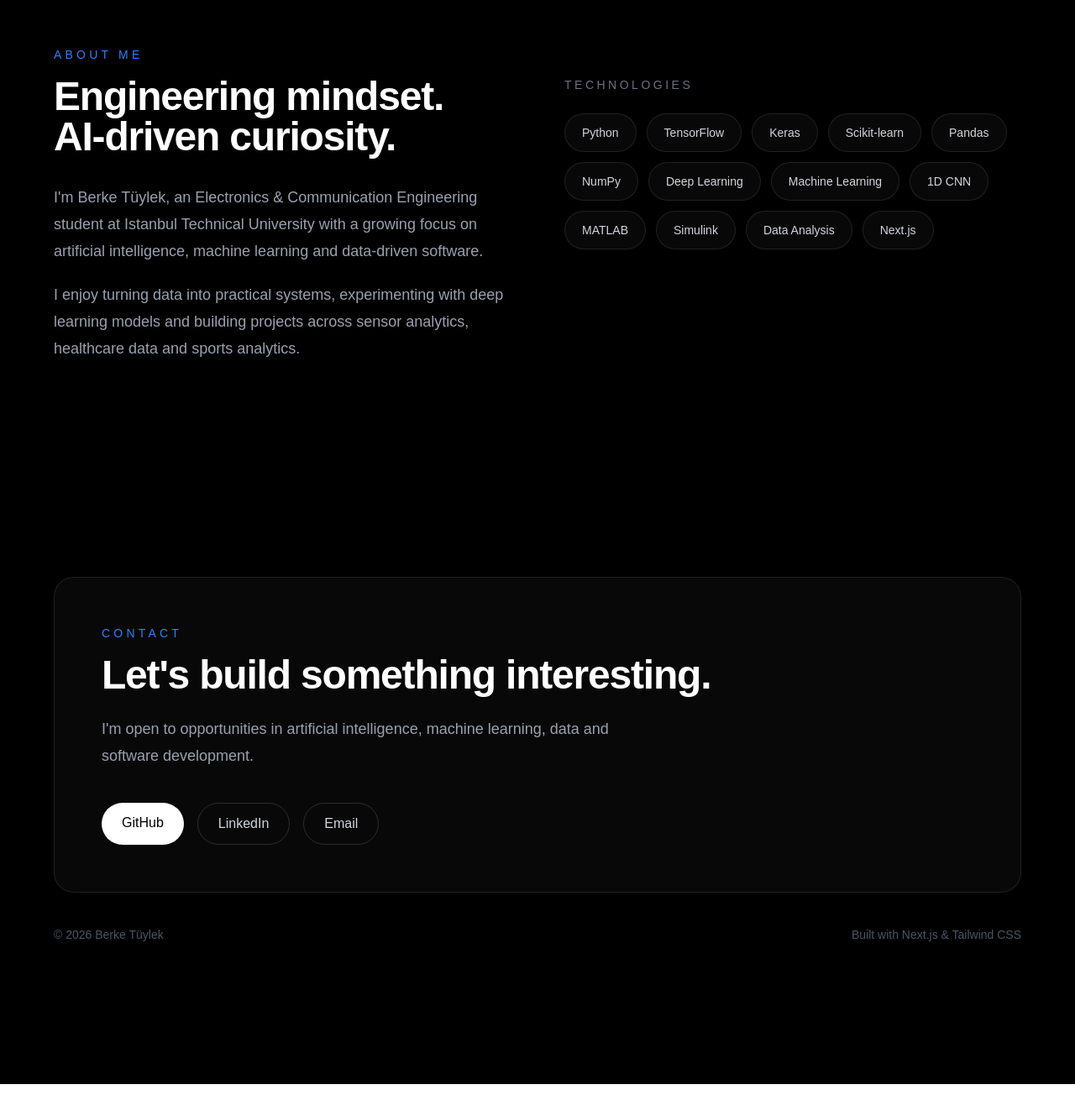
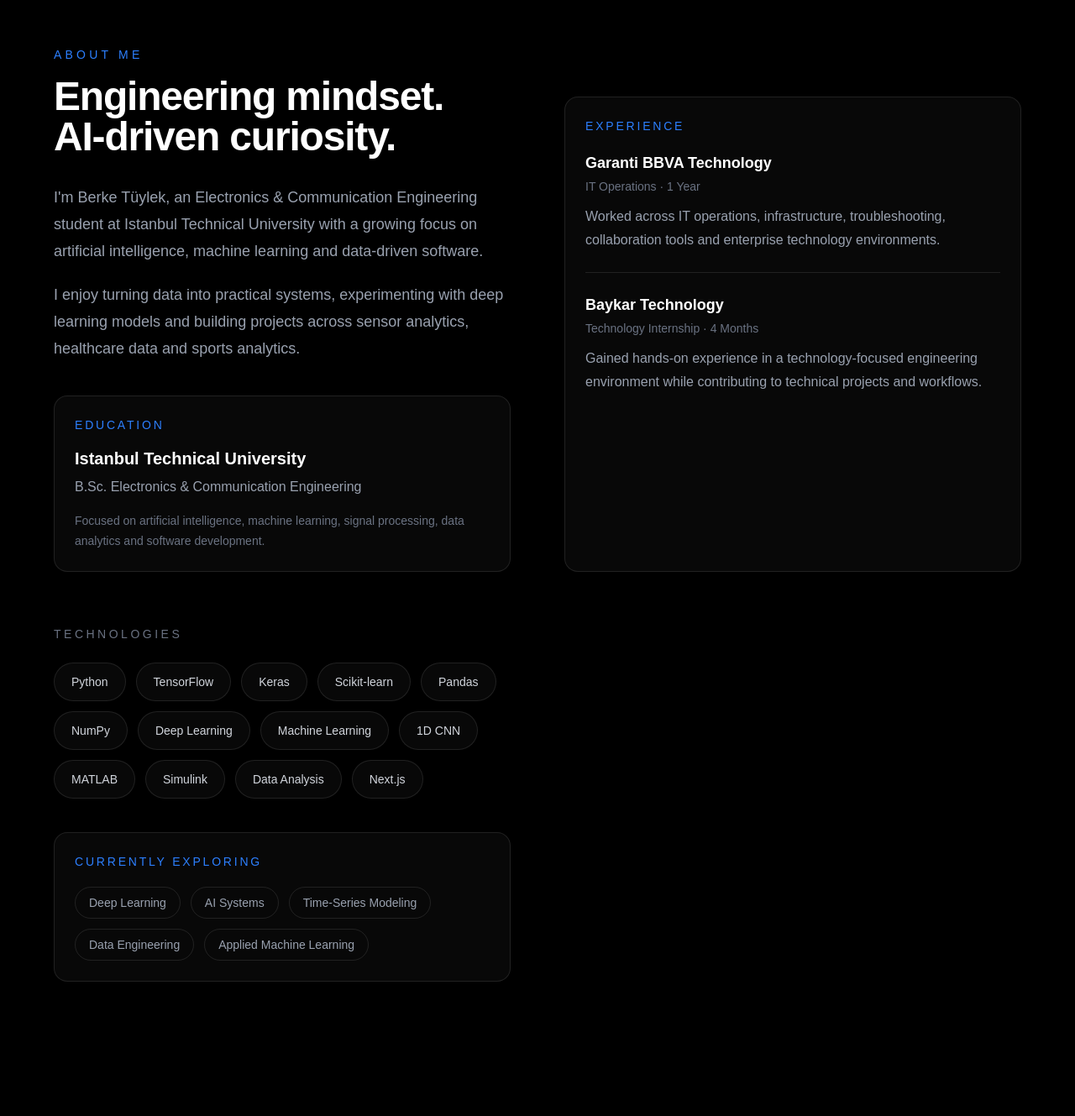
Before and after one commit to berket0934/berke-portfolio, a Next.js app: page / in a window 1280 px wide. Shown: the part 1953-3282 px from the top of the page at 84% size. Before the commit the page ends 3244 px from the top, so only its background shows below. Built offline with nearby package versions, Linux system fonts and the light colour scheme.

Commit message:
enhance portfolio about section and project visuals

```diff
--- a/app/page.tsx
+++ b/app/page.tsx
@@ -306,17 +306,67 @@ export default function Home() {
           deep learning models and building projects across sensor analytics,
           healthcare data and sports analytics.
           </p>
+          <div className="mt-10 rounded-2xl border border-white/10 bg-white/[0.03] p-6">
+  <p className="text-sm uppercase tracking-[0.2em] text-blue-500">
+    Education
+  </p>
+
+  <h3 className="mt-4 text-xl font-semibold">
+    Istanbul Technical University
+  </h3>
+
+  <p className="mt-2 text-gray-400">
+    B.Sc. Electronics & Communication Engineering
+  </p>
+
+  <p className="mt-4 text-sm leading-6 text-gray-500">
+    Focused on artificial intelligence, machine learning, signal processing,
+    data analytics and software development.
+  </p>
+</div>
+      </div>
+<div className="mt-6 rounded-2xl border border-white/10 bg-white/[0.03] p-6">
+  <p className="text-sm uppercase tracking-[0.2em] text-blue-500">
+    Experience
+  </p>
+
+  <div className="mt-5 space-y-6">
+
+    <div>
+      <h3 className="text-lg font-semibold">
+        Garanti BBVA Technology
+      </h3>
+      <p className="mt-1 text-sm text-gray-500">
+        IT Operations · 1 Year
+      </p>
+      <p className="mt-3 leading-7 text-gray-400">
+        Worked across IT operations, infrastructure, troubleshooting,
+        collaboration tools and enterprise technology environments.
+      </p>
     </div>
 
+    <div className="border-t border-white/10 pt-6">
+      <h3 className="text-lg font-semibold">
+        Baykar Technology
+      </h3>
+      <p className="mt-1 text-sm text-gray-500">
+        Technology Internship · 4 Months
+      </p>
+      <p className="mt-3 leading-7 text-gray-400">
+        Gained hands-on experience in a technology-focused engineering
+        environment while contributing to technical projects and workflows.
+      </p>
+    </div>
+
+  </div>
+</div>
       {/* Skills */}
 <div>
   <p className="mb-6 text-sm uppercase tracking-[0.25em] text-gray-500">
-
     Technologies
   </p>
 
   <div className="flex flex-wrap gap-3">
-
     {[
       "Python",
       "TensorFlow",
@@ -339,7 +389,30 @@ export default function Home() {
         {skill}
       </span>
     ))}
+  </div>
 
+  {/* Currently Exploring */}
+  <div className="mt-10 rounded-2xl border border-white/10 bg-white/[0.03] p-6">
+    <p className="text-sm uppercase tracking-[0.2em] text-blue-500">
+      Currently Exploring
+    </p>
+
+    <div className="mt-5 flex flex-wrap gap-3">
+      {[
+        "Deep Learning",
+        "AI Systems",
+        "Time-Series Modeling",
+        "Data Engineering",
+        "Applied Machine Learning",
+      ].map((topic) => (
+        <span
+          key={topic}
+          className="rounded-full border border-white/10 px-4 py-2 text-sm text-gray-400"
+        >
+          {topic}
+        </span>
+      ))}
+    </div>
   </div>
 </div>
 
```
Lines whose indentation alone changed are shown as unchanged.
